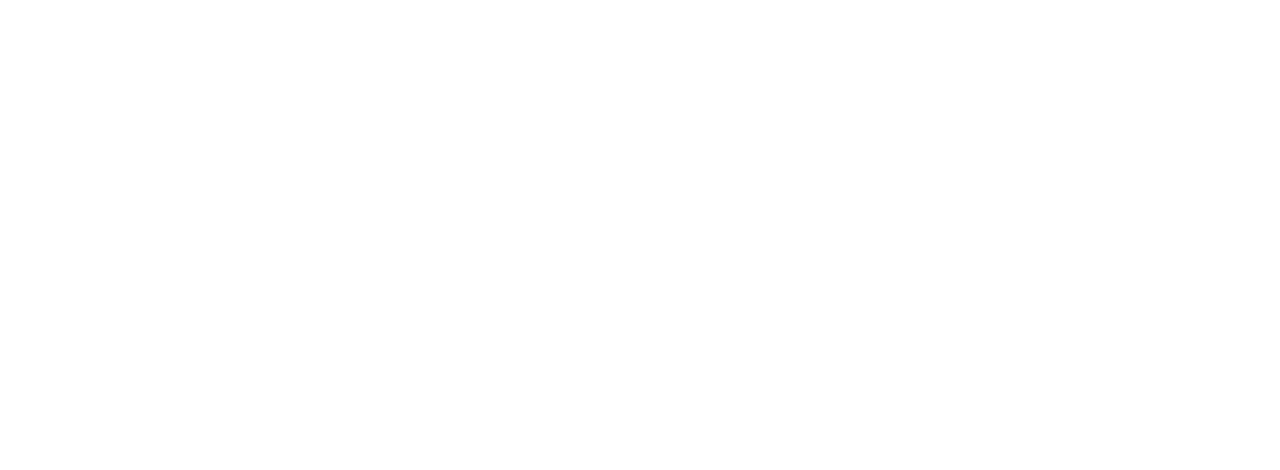
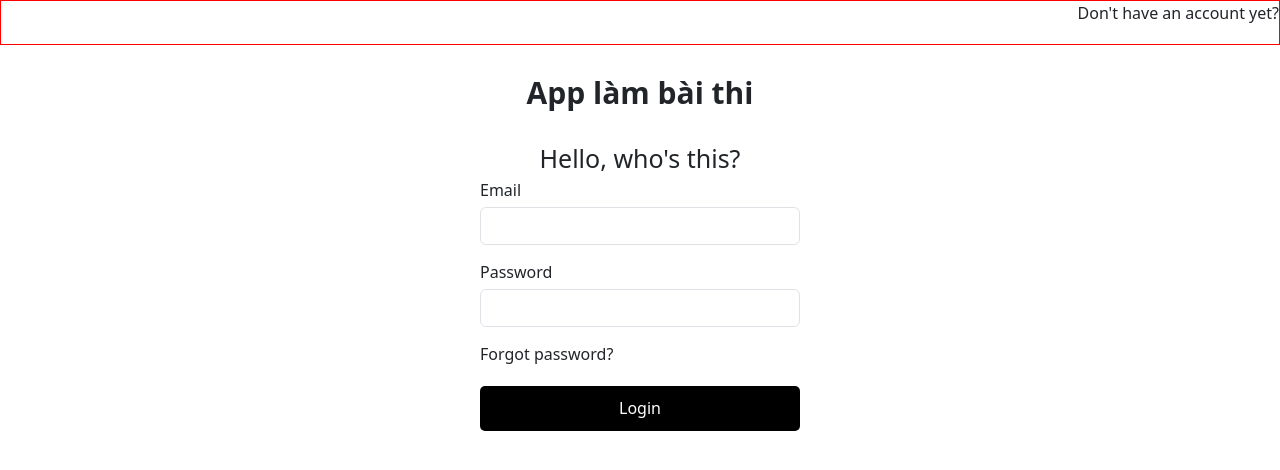
Before and after one commit to phangkhandev/demo-react, a React (Create React App) app: page /login in a window 1280 px wide. Before the commit this address had no page. Shown: the top 470 px of the page. Built offline with nearby package versions, Linux system fonts and the light colour scheme.

Commit message:
design login

```diff
--- /dev/null
+++ b/src/components/Auth/Login.js
@@ -0,0 +1,56 @@
+import { useState } from 'react';
+import './Login.scss';
+
+const Login = (props) => {
+    const [email, setEmail] = useState("");
+    const [password, setPassword] = useState("");
+
+    const handleLogin = () => {
+        alert('me')
+    }
+
+    return (
+        <div className="login-container">
+            <div className='header'>
+                Don't have an account yet?
+            </div>
+            <div className='title col-3 mx-auto'>
+                App làm bài thi
+            </div>
+            <div className='welcom col-3 mx-auto'>
+                Hello, who's this?
+            </div>
+            <div className='content-form col-3 mx-auto'>
+                <div className='form-group'>
+                    <label>Email</label>
+                    <input
+                        type={"email"}
+                        className="form-control"
+                        value={email}
+                        onChange={(event) => setEmail(event.target.value)}
+                    />
+                </div>
+                <div className='form-group'>
+                    <label>Password</label>
+                    <input
+                        type={"password"}
+                        className="form-control"
+                        value={password}
+                        onChange={(event) => setPassword(event.target.value)}
+                    />
+                </div>
+                <span className='forgot-password'>Forgot password?</span>
+                <div>
+                    <button
+                        className='btn-submit'
+                        onClick={() => handleLogin()}
+                    >
+                        Login
+                    </button>
+                </div>
+            </div>
+        </div>
+    )
+}
+
+export default Login;
--- /dev/null
+++ b/src/components/Auth/Login.scss
@@ -0,0 +1,37 @@
+.login-container {
+    .header {
+        height: 45px;
+        text-align: right;
+
+        border: 1px solid red;
+    }
+
+    .title {
+        font-size: 30px;
+        padding: 25px 0;
+        text-align: center;
+        font-weight: 600;
+    }
+
+    .welcom {
+        font-size: 25px;
+        text-align: center;
+    }
+
+    .content-form {
+        input {
+            margin-bottom: 15px;
+            margin-top: 5px;
+        }
+
+        .btn-submit {
+            width: 100%;
+            height: 45px;
+            border: none;
+            border-radius: 5px;
+            color: white;
+            background: black;
+            margin: 20px 0;
+        }
+    }
+}
--- a/src/components/Header/Header.js
+++ b/src/components/Header/Header.js
@@ -2,9 +2,16 @@ import Container from 'react-bootstrap/Container';
 import Nav from 'react-bootstrap/Nav';
 import Navbar from 'react-bootstrap/Navbar';
 import NavDropdown from 'react-bootstrap/NavDropdown';
-import { NavLink } from 'react-router-dom';
+import { NavLink, useNavigate } from 'react-router-dom';
 
 const Header = () => {
+
+    const navigate = useNavigate();
+
+    const handleLogin = () => {
+        navigate('/login');
+    }
+
     return (
         <Navbar bg="light" expand="lg">
             <Container>
@@ -19,7 +26,10 @@ const Header = () => {
                     </Nav>
 
                     <Nav>
-                        <button className='btn-login'>Log in</button>
+                        <button className='btn-login' onClick={() => handleLogin()}>
+
+                            Log in
+                        </button>
                         <button className='btn-signup'>Sign up</button>
                         {/* <NavDropdown title="Settings" id="basic-nav-dropdown">
                             <NavDropdown.Item>Log in</NavDropdown.Item>
--- a/src/index.js
+++ b/src/index.js
@@ -11,6 +11,7 @@ import Admin from './components/Admin/Admin';
 import HomePage from './components/Home/HomePage';
 import ManageUser from './components/Admin/Content/ManageUser';
 import DashBoard from './components/Admin/Content/Dashboard';
+import Login from './components/Auth/Login';
 
 const root = ReactDOM.createRoot(document.getElementById('root'));
 root.render(
@@ -27,6 +28,9 @@ root.render(
           <Route index element={<DashBoard />} />
           <Route path="manage-users" element={<ManageUser />} />
         </Route>
+
+        <Route path="/login" element={<Login />} />
+
       </Routes>
     </BrowserRouter>
     {/* </React.StrictMode> */}
```
